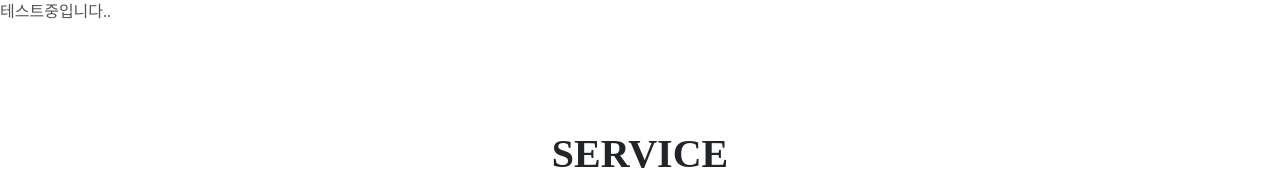
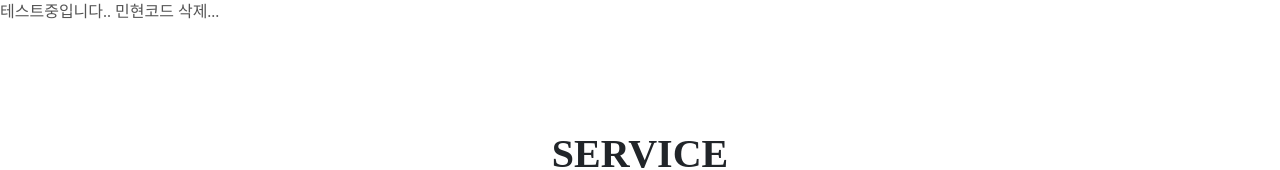
Before and after one commit to m-kyu/test-1, a plain HTML site: page index.html in a window 1280 px wide. Shown: the top 170 px of the page. Drawn offline with nearby package versions, Linux system fonts and the light colour scheme.

Commit message:
Update index.html

```diff
--- a/index.html
+++ b/index.html
@@ -20,7 +20,10 @@
 
 <body>
     <!-- index.html -->
-    <aside>테스트중입니다..</aside>
+    <aside>
+        테스트중입니다..
+        민현코드 삭제...
+    </aside>
     <header>
         <div>
             <h1>
```
